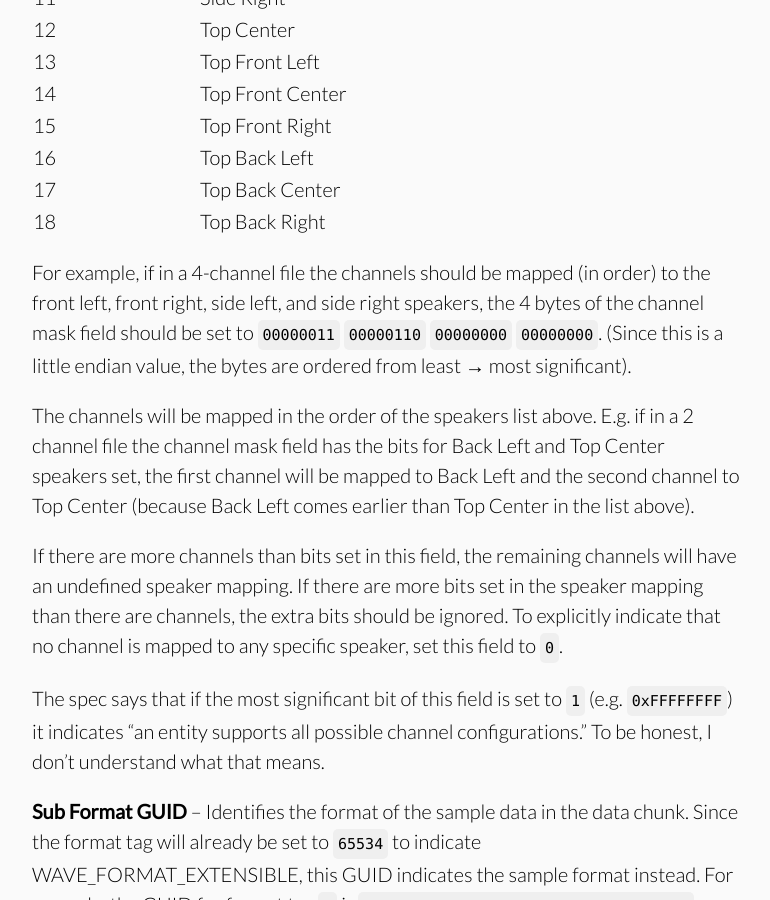
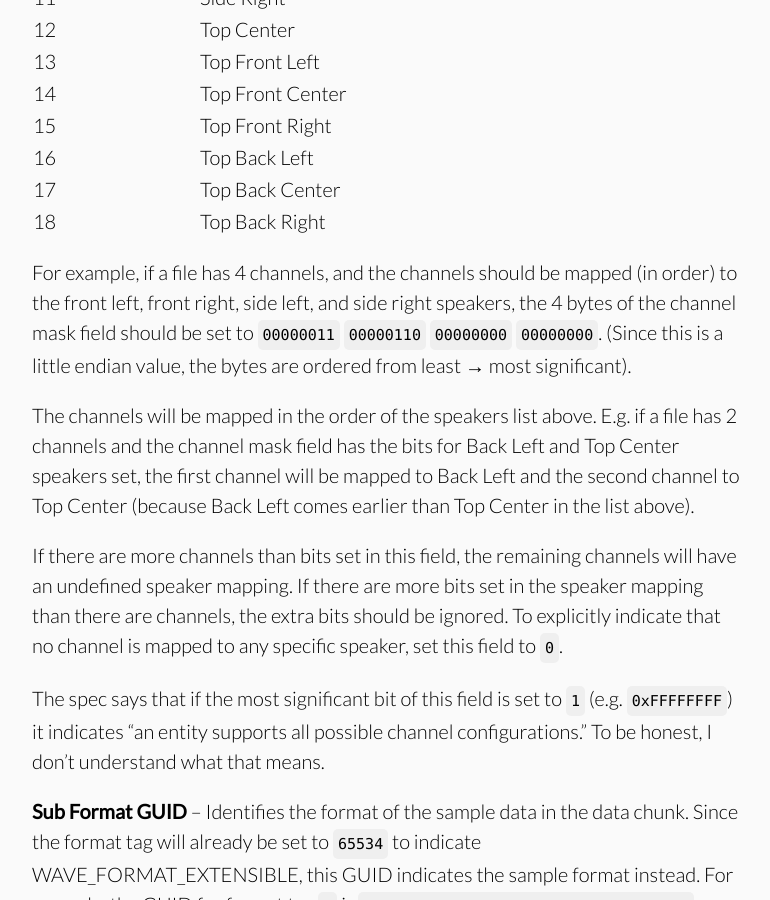
Before and after one commit to jstrait/wavefile, a Jekyll site: the page built from how_wave_files_work.html, in a window 1280 px wide and 900 px high, scrolled down 8820 px. Shown: the whole window, without its empty margins (254-1024 px from the left). Built offline with Jekyll 4.4.1, drawn with Linux system fonts in a browser that asks for light colours; some web fonts are replaced.

Commit message:
Improving awkwardly phrased sentences

```diff
--- a/how_wave_files_work.html
+++ b/how_wave_files_work.html
@@ -349,8 +349,8 @@ and Data Specifications 1.0, August 1991</a></li>
       </tr>
     </table>
   </div>
-  </p>For example, if in a 4-channel file the channels should be mapped (in order) to the front left, front right, side left, and side right speakers, the 4 bytes of the channel mask field should be set to <code>00000011</code> <code>00000110</code> <code>00000000</code> <code>00000000</code>. (Since this is a little endian value, the bytes are ordered from least &rarr; most significant).</p>
-  <p>The channels will be mapped in the order of the speakers list above. E.g. if in a 2 channel file the channel mask field has the bits for Back Left and Top Center speakers set, the first channel will be mapped to Back Left and the second channel to Top Center (because Back Left comes earlier than Top Center in the list above).</p>
+  </p>For example, if a file has 4 channels, and the channels should be mapped (in order) to the front left, front right, side left, and side right speakers, the 4 bytes of the channel mask field should be set to <code>00000011</code> <code>00000110</code> <code>00000000</code> <code>00000000</code>. (Since this is a little endian value, the bytes are ordered from least &rarr; most significant).</p>
+  <p>The channels will be mapped in the order of the speakers list above. E.g. if a file has 2 channels and the channel mask field has the bits for Back Left and Top Center speakers set, the first channel will be mapped to Back Left and the second channel to Top Center (because Back Left comes earlier than Top Center in the list above).</p>
   <p>If there are more channels than bits set in this field, the remaining channels will have an undefined speaker mapping. If there are more bits set in the speaker mapping than there are channels, the extra bits should be ignored. To explicitly indicate that no channel is mapped to any specific speaker, set this field to <code>0</code>.</p>
   <p>The spec says that if the most significant bit of this field is set to <code>1</code> (e.g. <code>0xFFFFFFFF</code>) it indicates &ldquo;an entity supports all possible channel configurations.&rdquo; To be honest, I don&rsquo;t understand what that means.</p>
   <p><strong>Sub Format GUID</strong> &ndash; Identifies the format of the sample data in the data chunk. Since the format tag will already be set to <code>65534</code> to indicate WAVE_FORMAT_EXTENSIBLE, this GUID indicates the sample format instead. For example, the GUID for format tag <code>1</code> is <code>00000001-0000-0010-8000-00aa00389b71</code>.</p>
```
